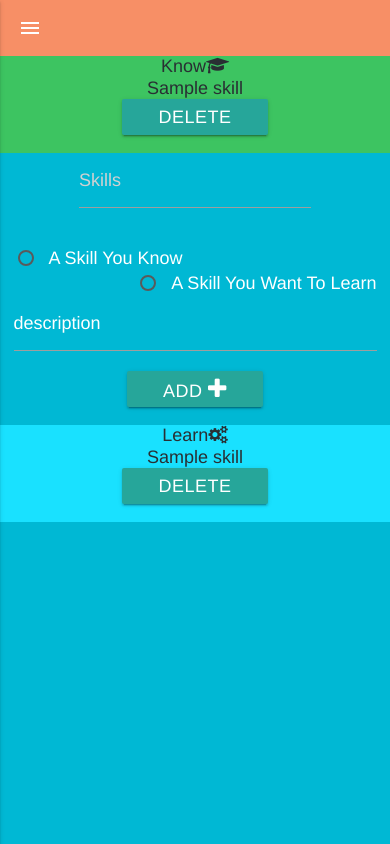
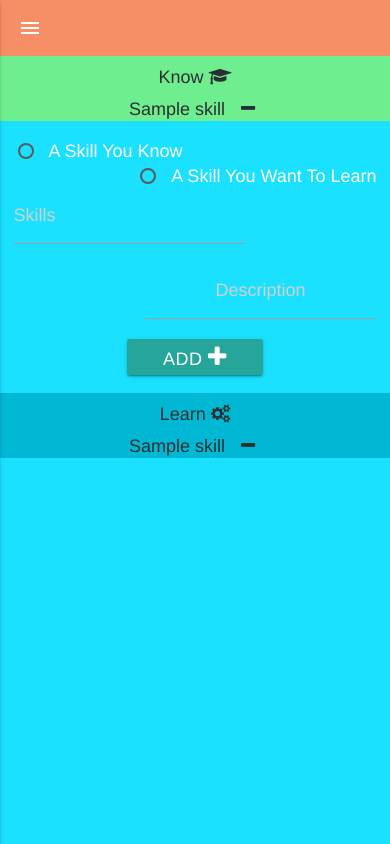
Before and after one commit to bekkblando/skillswap, a Django app: page /addskill/ in a window 390 px wide. Run offline with Django 3.2, Linux system fonts and the light colour scheme; a user stored in the database is signed in; tables that the repository leaves empty hold one stand-in row (values such as "Sample post"); parts of the project's set-up code (start-up, migrations or seed data) failed here and were passed over; some libraries are stand-ins or nearby versions.

Commit message:
Mobile UI

```diff
--- a/skillswap/static/style.css
+++ b/skillswap/static/style.css
@@ -12,15 +12,29 @@ html {
   text-align: center;
 }
 
+h4 {
+    color:#FFFFFF;
+}
+strong {
+    color:#FFFFFF;
+}
 input {
     color: #FFFFFF;
     border-bottom: #FFFFFF;
+    text-align:center;
 }
 label {
     color: #FFFFFF;
 }
-
+.helptext{
+    color:#FFFFFF;
+}
 input[type=text]
+{
+    color: #FFFFFF;
+    border-bottom: #FFFFFF;
+}
+input[type=email]
 {
     color: #FFFFFF;
     border-bottom: #FFFFFF;
@@ -128,10 +142,11 @@ p + p {
      -moz-border-radius: 8px;
           border-radius: 8px;
   outline: none;
+  text-align:left;
 }
 
 .typeahead {
-  background-color: #fffff;
+  background-color: #FFFFFF;
 }
 
 
@@ -169,12 +184,7 @@ p + p {
 .tt-suggestion:hover {
   cursor: pointer;
   color: #fff;
-  background-color: #0097cf;
-}
-
-.tt-suggestion.tt-cursor {
-  background-color: #0097cf;
-
+  background-color: Transparent;
 }
 
 .tt-suggestion p {
--- a/skillswap/templates/knowskill.html
+++ b/skillswap/templates/knowskill.html
@@ -1,17 +1,6 @@
 {% extends 'base.html' %}
 {% block body %}
-<body style="background:#00B8D4">
-<div class="row">
-<div class="col s12 m3" style="text-align:center;background:#3DC461;height:100%;">Know<i class="fa fa-graduation-cap"></i>
- {% for skill in know %}
-    <div>{{ skill.name }}</div>
-     <div><form method="post" action="{% url 'deleteknow'  skill.id  %}">
-         {% csrf_token %}
-         <button onclick="Materialize.toast('Deleted {{ skill.name }}', 2000)" type='submit' class="btn waves-effect">
-         Delete</button></form></div>
- {% endfor %}
-</div>
-<style>
+    <style>
 input {
     color: #FFFFFF;
 }
@@ -24,12 +13,36 @@ select {
     line-height: 4%;
     border: 1px solid #ccc;
 }
+
+@media only screen and (min-width:600px) {
+    .sideskill {
+        height: 100%;
+    }
+}
+@media only screen and (max-width:599px) {
+    .sideskill {
+        height: auto;
+    }
+}
 </style>
+<body style="background:#19E1FF">
+<div class="row">
+<div class="sideskill col s12 m3" style="text-align:center;background:#6EEE8F;"><div style="margin-top:3%;margin-bottom: 3%;">Know <i class="fa fa-graduation-cap"></i></div>
+ {% for skill in know %}
+    <div>{{ skill.name }}&nbsp;<form method="post" action="{% url 'deleteknow'  skill.id  %}" style="display:inline">
+         {% csrf_token %}
+         <button onclick="Materialize.toast('Deleted {{ skill.name }}', 2000)" type='submit'
+                 style="background-color: Transparent;outline:none;border: none;">
+             <i class="fa fa-minus"></i>
+         </button>
+
+     </form></div>
+ {% endfor %}
+</div>
+
 <div class="col s12 m6">
 <form method="POST" class="center-align">{% csrf_token %}
-<div id="skills" class="center-align">
-  <input class="typeahead" type="text" placeholder="Skills" name="name" required>
-</div>
+
 
     <p>
     <input id="know" type="radio"  required name="skill" value="know"/>
@@ -37,7 +50,12 @@ select {
     <input id='learn' type="radio" name="skill" value="learn"  />
         <label for="learn" style="float:right">A Skill You Want To Learn</label>
     </p>
-    <input type="text" name="description" value="description"/>
+    <div id="skills" class="left">
+  <input class="typeahead" type="text" placeholder="Skills" name="name" required>
+</div>
+    <div class="right">
+    <input type="text" name="description" placeholder="Description"/>
+</div>
 <div id="rankinput" style="display:none;margin-bottom: 2%">
 <div style="color:white">Rank Yourself</div>
     <select name="rank" style>
@@ -46,7 +64,8 @@ select {
         <option>Journeyman</option>
         <option>Expert</option>
         <option>Master</option>
-    </select></div><div>
+    </select></div>
+    <div style="margin-top: 5%;">
      <button id="addbutton" class="btn waves-effect waves-light" type="submit" name="action">Add
     <i class="fa fa-plus"></i>
   </button></div>
@@ -54,36 +73,34 @@ select {
 </div>
 
 
- <div class="col s12 m3" style="text-align:center;background:#19E1FF;height:100%;">Learn<i class="fa fa-cogs"></i>
-     {% for skill in learn %}
-        <div>{{ skill.name }}</div><div><form method="post" action="{% url 'deletelearn'  skill.id  %}">
+ <div class="sideskill col s12 m3" style="text-align:center;background:#00B8D4;"><div style="margin-top:3%;margin-bottom: 3%;">Learn <i class="fa fa-cogs"></i></div>
+     {% for skill in learn %}<div>
+        {{ skill.name }}&nbsp;<form method="post" action="{% url 'deletelearn'  skill.id  %}" style="display:inline">
          {% csrf_token %}
-         <button onclick="Materialize.toast('Deleted {{ skill.name }}', 2000)" type='submit' class="btn waves-effect">
-         Delete</button></form></div>
+         <button style="background-color: Transparent;outline:none;border: none;" onclick="Materialize.toast('Deleted {{ skill.name }}', 2000)" type='submit'>
+             <i class="fa fa-minus"></i>
+         </button></form></div>
      {% endfor %}
  </div>
 
 
 <script>
 $(document).ready(function(){
-    console.log($(window).width());
-    if($(window).width() <= 480){
-  $('.m3').css({height: 'auto'})
-}
+
     $(function () {
 $('input:radio').change(
     function(){
         if ($('#know').is(':checked')){
             $('#rankinput').css({display:'inline-block'});
             $('#addbutton').html('Know <i class="fa fa-graduation-cap"></i>');
-            $('#addbutton').css({background: '#3DC461'})
+            $('#addbutton').css({background: '#6EEE8F'})
 
 
         }
         else{
            $('#rankinput').css({display:'none'});
            $('#addbutton').html('Learn <i class="fa fa-cogs"></i>')
-           $('#addbutton').css({background: '#34F7D6'})
+           $('#addbutton').css({background: '#00B8D4'})
 
         }
     }
```
Also changed, not shown: skillswap/swap/static/style.css (+5 -7 lines).
